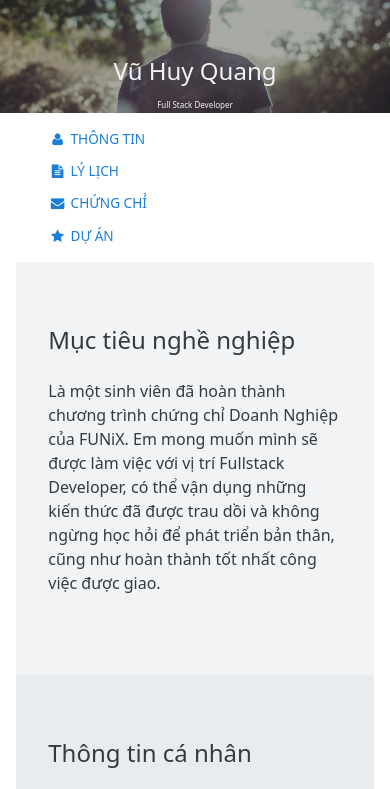
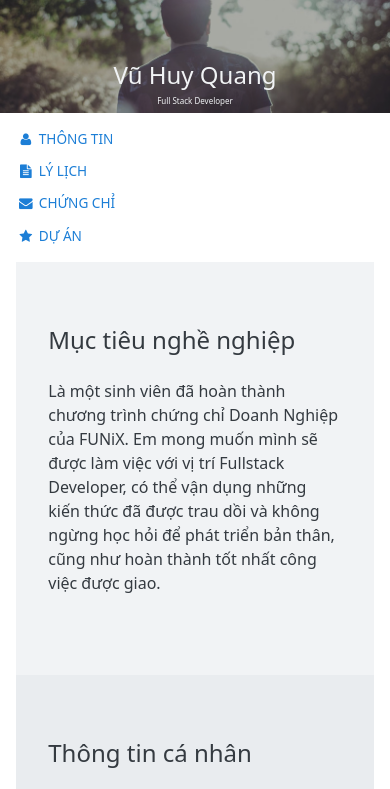
Before and after one commit to VuHuyQuang278/Assignment-03-Stater, a plain HTML site: page index.html in a window 390 px wide. Shown: the top 789 px of the page. Drawn offline with nearby package versions, Linux system fonts and the light colour scheme.

Commit message:
Fix some bug

```diff
--- a/css/laptop.css
+++ b/css/laptop.css
@@ -56,6 +56,7 @@ body {
     align-items: center;
     justify-content: center;
     gap: 64px;
+    /* margin: 0 auto; */
 }
 
 .nav-text {
--- a/css/tablet.css
+++ b/css/tablet.css
@@ -4,6 +4,7 @@
     .banner-text h1 {
         font-size: 1.5em;
         font-weight: 500;
+        margin-bottom: 0;
     }
 
     .banner-text span {
--- a/index.html
+++ b/index.html
@@ -51,7 +51,7 @@
 
         <!-- START NAVBAR -->
         <section id="nav-bar">
-            <nav class="nav-container col-11">
+            <nav class="nav-container col-11 mx-auto">
                 <a href="#about">
                     <i class="icon-user nav-icon"></i>
                     Thông tin
```
